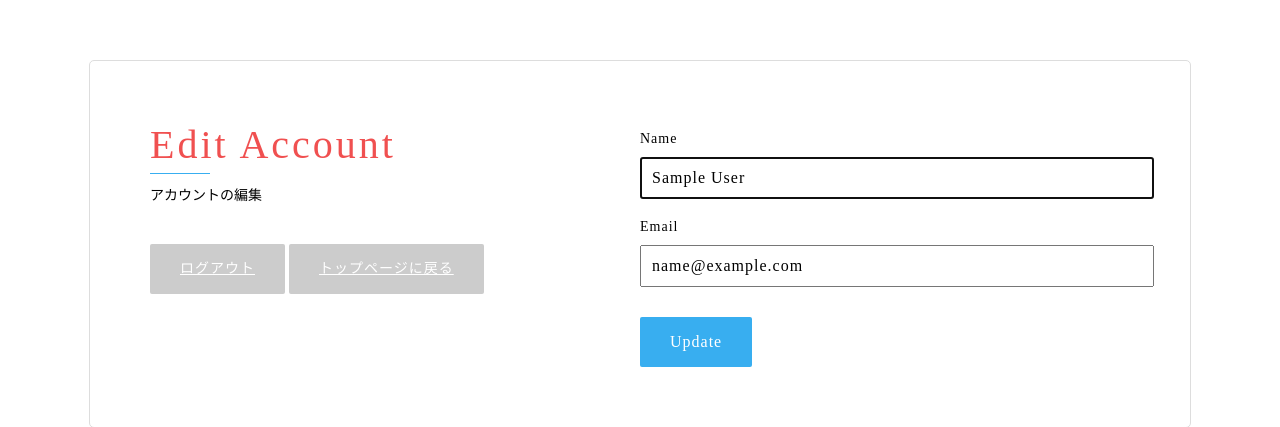
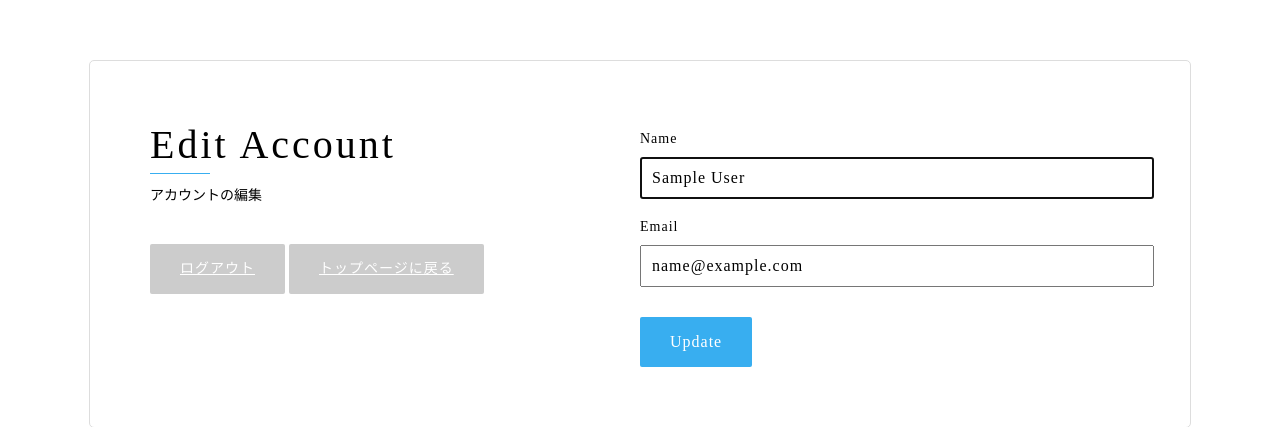
Before and after one commit to michinoku61/chat-space, a Rails app: page /users/1/edit in a window 1280 px wide. Shown: the top 427 px of the page. Run offline with Rails 7, Linux system fonts and the light colour scheme; the visitor is signed in with stand-in values (Sample User, id 1); style sheets or scripts are compiled from the project's sources; some libraries are stand-ins or nearby versions.

Commit message:
font_color_edit

```diff
--- a/app/assets/stylesheets/_messages.scss
+++ b/app/assets/stylesheets/_messages.scss
@@ -204,3 +204,9 @@ header {
 .form__message{
   border: none;
 }
+
+.account-page__inner--left{
+  h2{
+    color: black;
+  }
+  }
```
